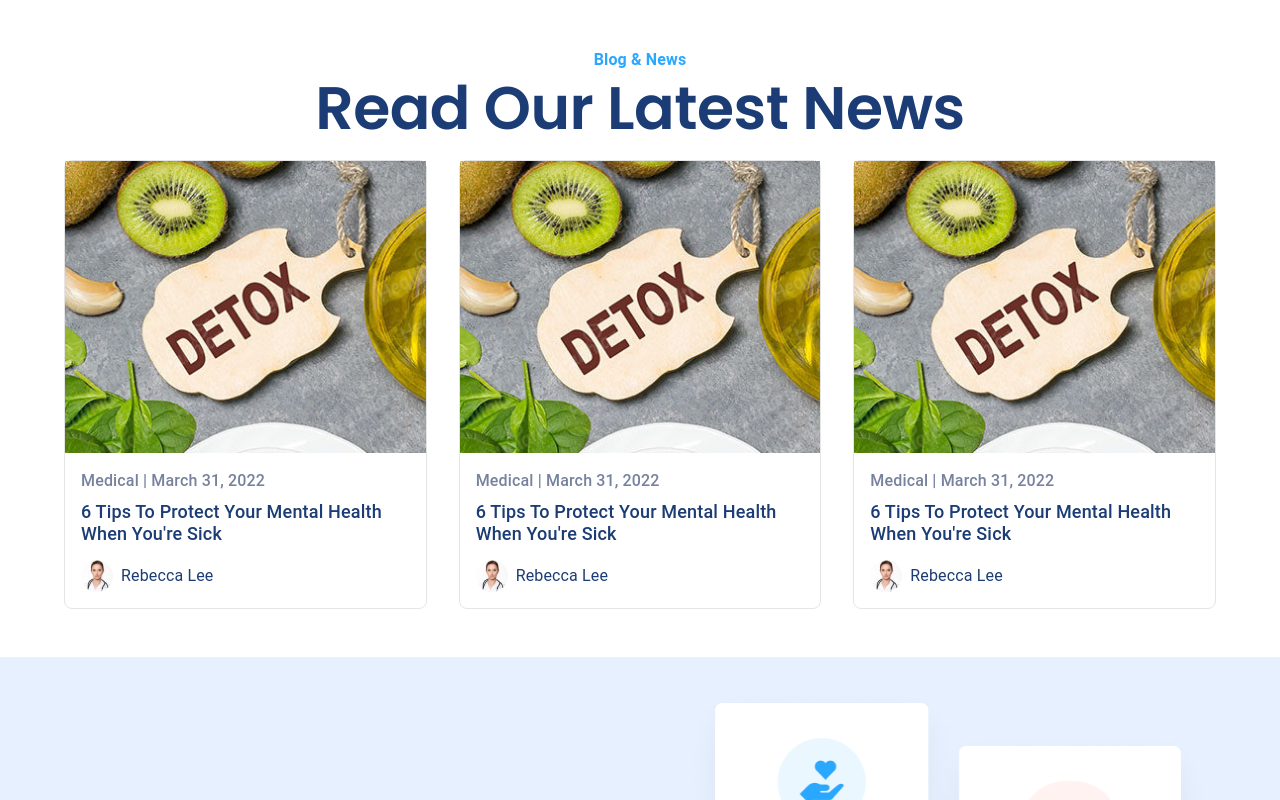
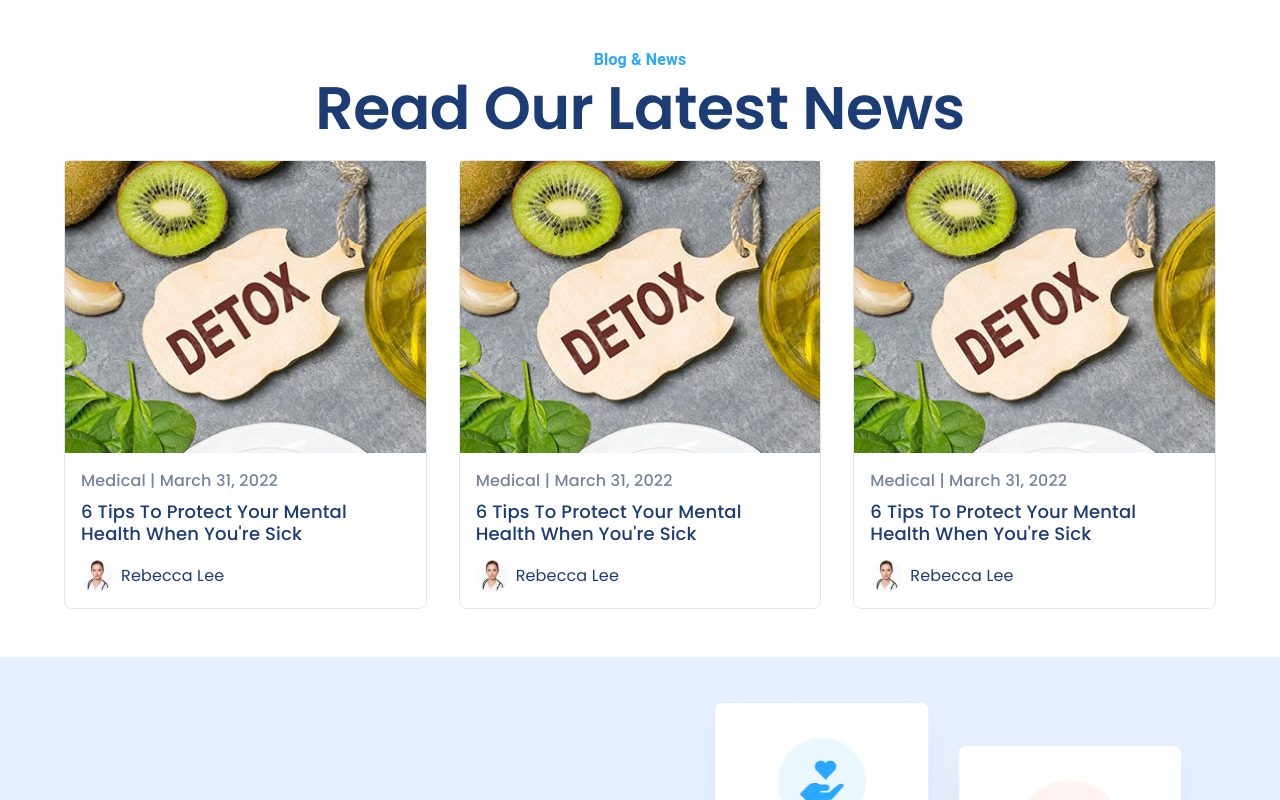
Before and after one commit to deb2000-sudo/medify, a React (Create React App) app: page / in a window 1280 px wide. Shown: the top 800 px of the page. Built offline with nearby package versions, Linux system fonts and the light colour scheme.

Commit message:
fontfamily as Poppins added

```diff
--- a/src/components/BlogCard/Blogcard.jsx
+++ b/src/components/BlogCard/Blogcard.jsx
@@ -10,10 +10,10 @@ const Blogcard=()=>{
                 width={1}
             />
             <Box p={2}>
-                <Typography color='#77829D' fontWeight={500} mb={1} fontSize={{ xs: 12, md: 16 }}>
+                <Typography color='#77829D' fontWeight={500} mb={1} fontSize={{ xs: 12, md: 16 }} fontFamily='Poppins'>
                     Medical | March 31, 2022
                 </Typography>
-                <Typography component='h3' color='#1B3C74' fontSize={{ xs: 14, md: 18 }} fontWeight={500} lineHeight={1.2} mb={2}>
+                <Typography component='h3' color='#1B3C74' fontSize={{ xs: 14, md: 18 }} fontWeight={500} lineHeight={1.2} mb={2} fontFamily='Poppins'>
                     6 Tips To Protect Your Mental Health When You're Sick
                 </Typography>
                 <Stack direction='row' spacing={1} alignItems='center'>
@@ -23,7 +23,7 @@ const Blogcard=()=>{
                         height={32}
                         width={32}
                     />
-                    <Typography color='#1B3C74' fontSize={{ xs: 12, md: 16 }}>
+                    <Typography color='#1B3C74' fontSize={{ xs: 12, md: 16 }} fontFamily='Poppins'>
                         Rebecca Lee
                     </Typography>
                 </Stack>
```
